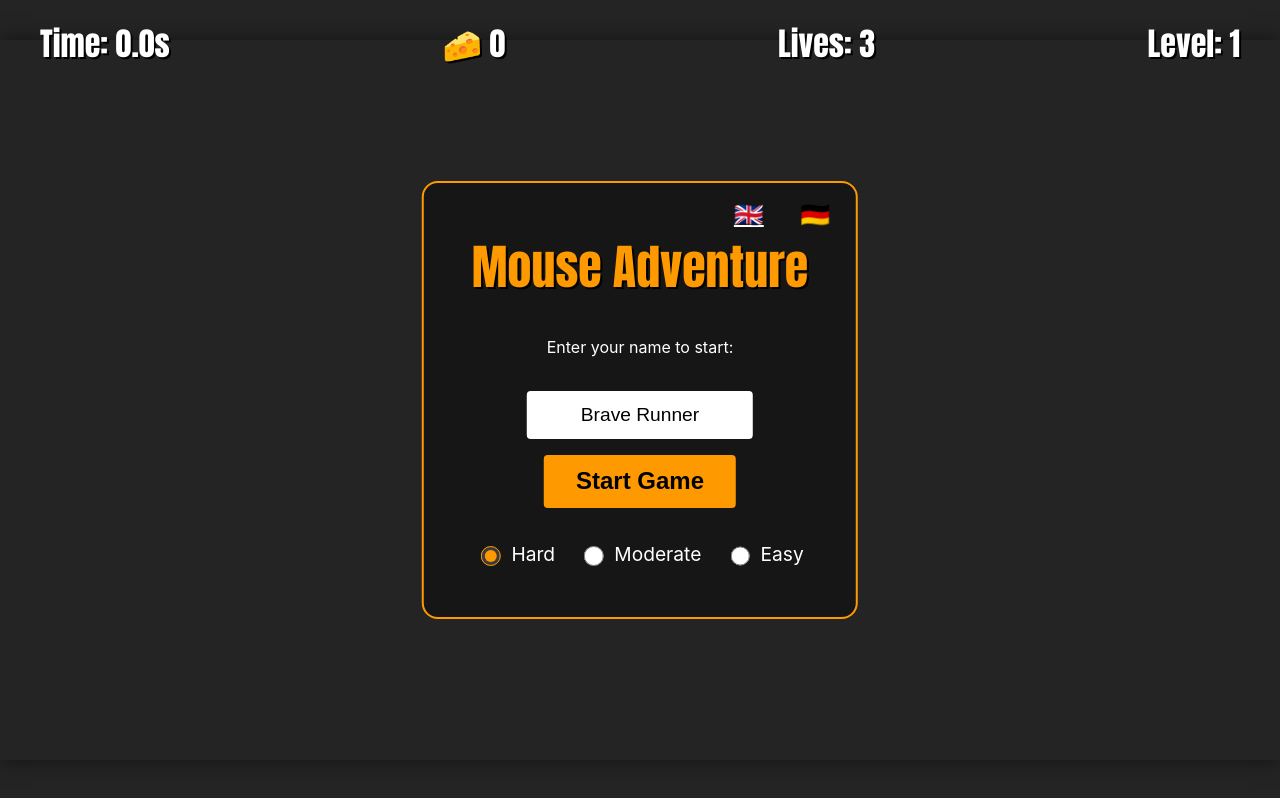
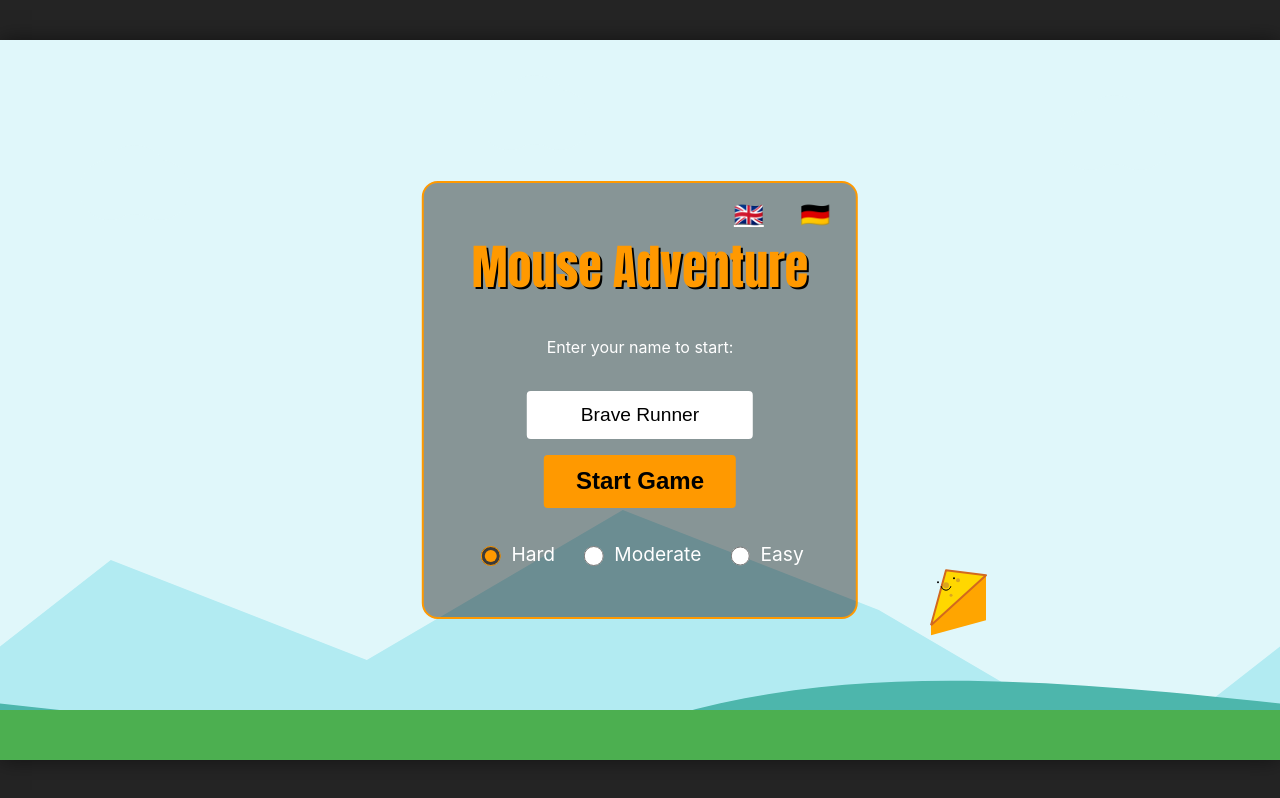
Before and after one commit to Horobaer/mouse-runner, a website built with Vite: page index.html in a window 1280 px wide. Built offline with nearby package versions, Linux system fonts and the light colour scheme.

Commit message:
fix: restore world init in constructor and hide HUD on start screen

```diff
--- a/index.html
+++ b/index.html
@@ -9,7 +9,7 @@
 
 <body>
   <div id="app">
-    <div id="ui-layer">
+    <div id="ui-layer" class="hidden">
       <div id="score">Time: 0.0s</div>
       <div id="cheese-count" class="">🧀 0</div>
       <div id="current-player" class="hidden">Player: </div>
--- a/src/game/Game.js
+++ b/src/game/Game.js
@@ -14,14 +14,10 @@ export default class Game {
         this.height = canvas.height;
 
         this.input = new InputHandler();
-        this.cheeses = [];
-        this.cheeseCount = 0;
-        this.lives = 2; // Start with 2 lives
+        this.world = new World(this);
         this.player = new Player(this);
         this.leaderboard = new Leaderboard();
         this.languageManager = new LanguageManager();
-        this.languageManager.init();
-
         this.languageManager.init();
 
         this.currentSuggestedName = ""; // Track for dynamic updates
@@ -113,6 +109,8 @@ export default class Game {
 
             this.started = true;
             startScreen.classList.add('hidden');
+            const uiLayer = document.getElementById('ui-layer');
+            if (uiLayer) uiLayer.classList.remove('hidden');
 
             // Allow music to start if user interaction happened
         };
```
